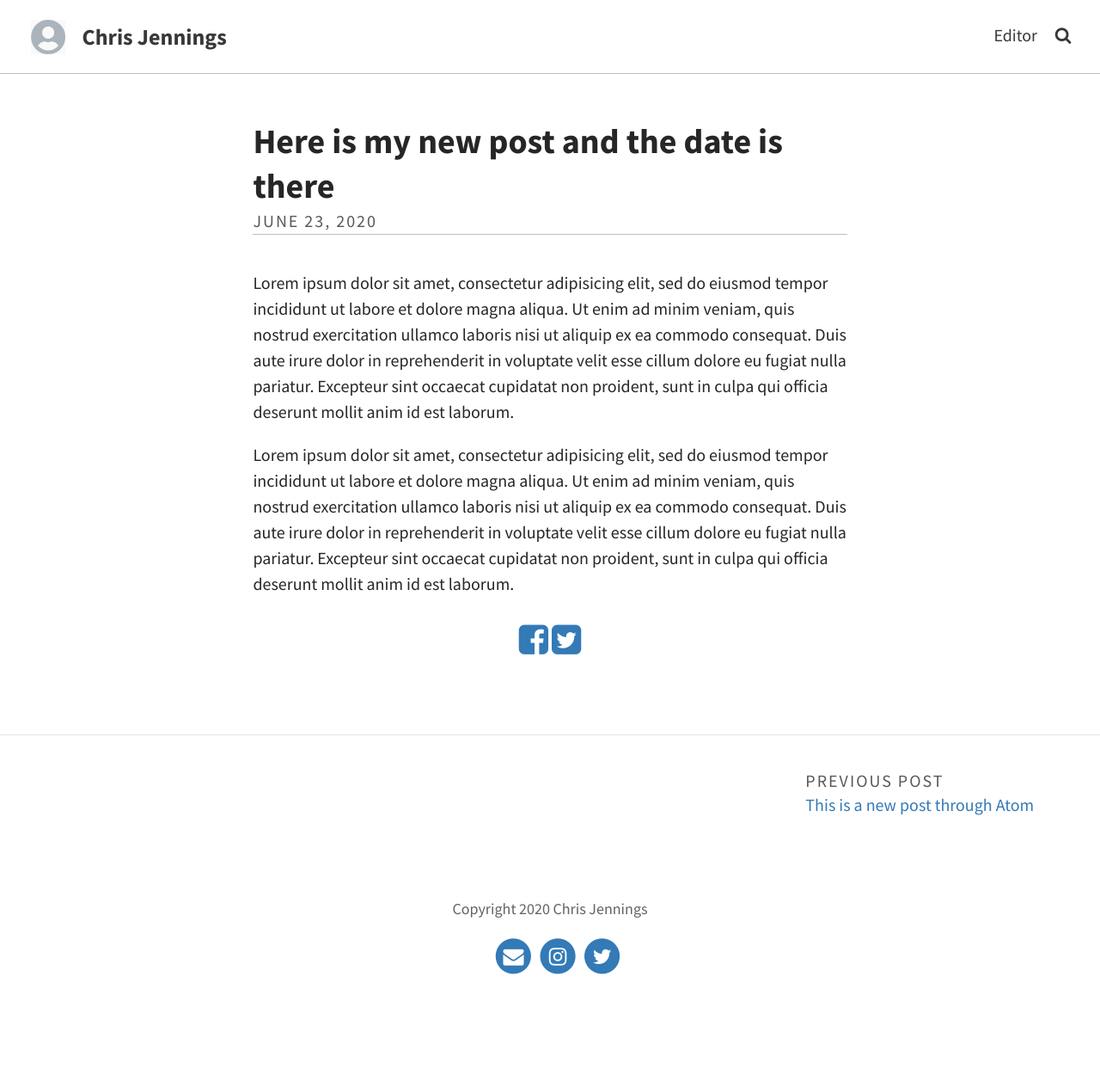
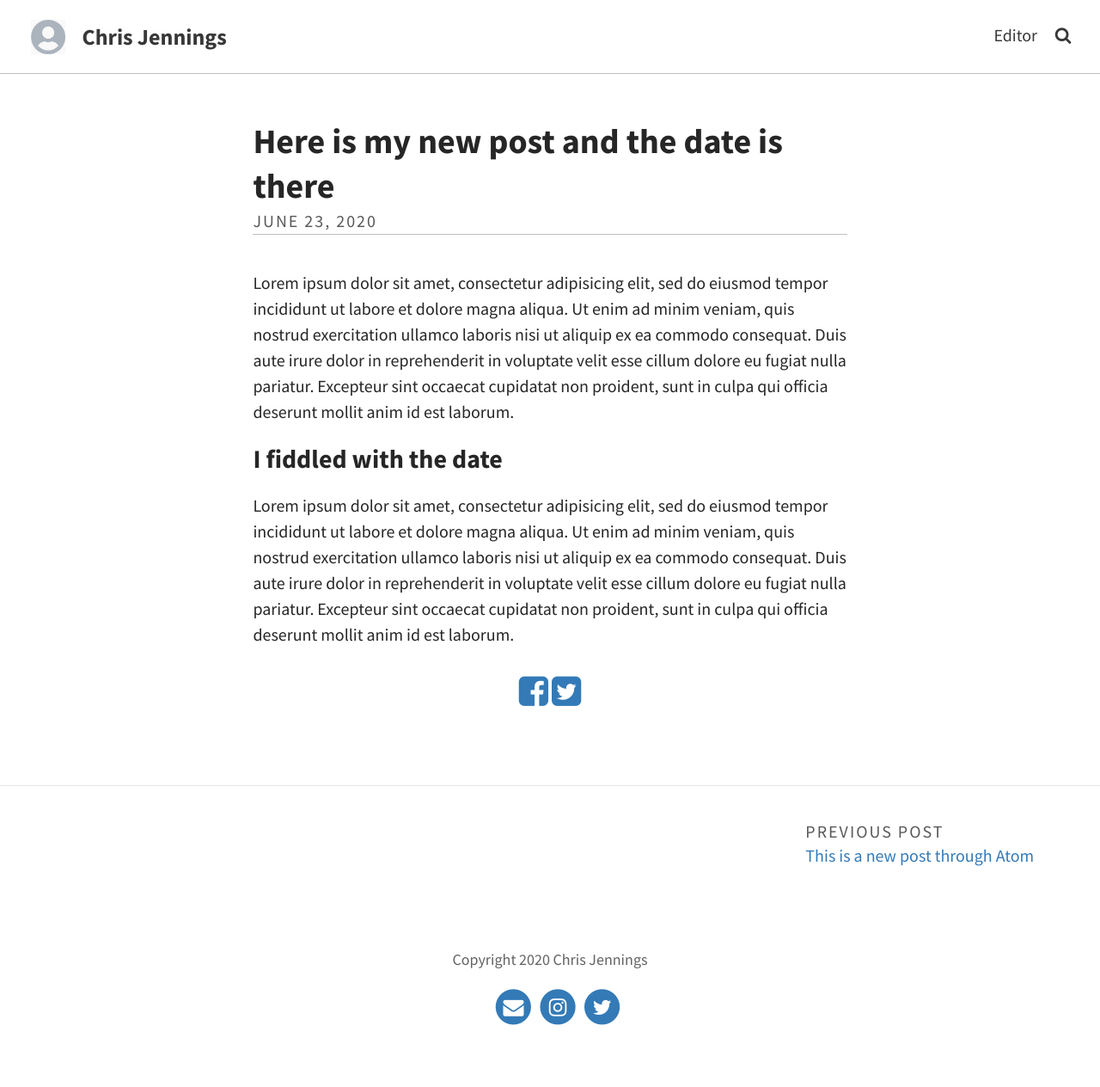
Before and after one commit to eyescroll/eyescroll.github.io, a Jekyll site: the page built from _posts/2020-06-23-here-is-my-new-post-and-the-date-is-there.md, in a window 1280 px wide. Shown: the whole page at 86% size. Built offline with Jekyll 4.4.1, drawn with Linux system fonts in a browser that asks for light colours; before the commit the page ends 1205 px from its top, so only the background shows below that; some of the changed lines change nothing that is shown.

Commit message:
Update 2020-06-23-here-is-my-new-post-and-the-date-is-there.md

```diff
--- a/_posts/2020-06-23-here-is-my-new-post-and-the-date-is-there.md
+++ b/_posts/2020-06-23-here-is-my-new-post-and-the-date-is-there.md
@@ -1,7 +1,7 @@
 ---
 layout: post
 title: Here is my new post and the date is there
-date: 2020-06-23 15:34
+date: 2020-06-23T15:34:12.396Z
 header_feature_image:
 caption:
 tags:    # use [tag1,tag2]
@@ -9,4 +9,6 @@
 
 Lorem ipsum dolor sit amet, consectetur adipisicing elit, sed do eiusmod tempor incididunt ut labore et dolore magna aliqua. Ut enim ad minim veniam, quis nostrud exercitation ullamco laboris nisi ut aliquip ex ea commodo consequat. Duis aute irure dolor in reprehenderit in voluptate velit esse cillum dolore eu fugiat nulla pariatur. Excepteur sint occaecat cupidatat non proident, sunt in culpa qui officia deserunt mollit anim id est laborum.
 
+### I fiddled with the date
+
 Lorem ipsum dolor sit amet, consectetur adipisicing elit, sed do eiusmod tempor incididunt ut labore et dolore magna aliqua. Ut enim ad minim veniam, quis nostrud exercitation ullamco laboris nisi ut aliquip ex ea commodo consequat. Duis aute irure dolor in reprehenderit in voluptate velit esse cillum dolore eu fugiat nulla pariatur. Excepteur sint occaecat cupidatat non proident, sunt in culpa qui officia deserunt mollit anim id est laborum.
```
